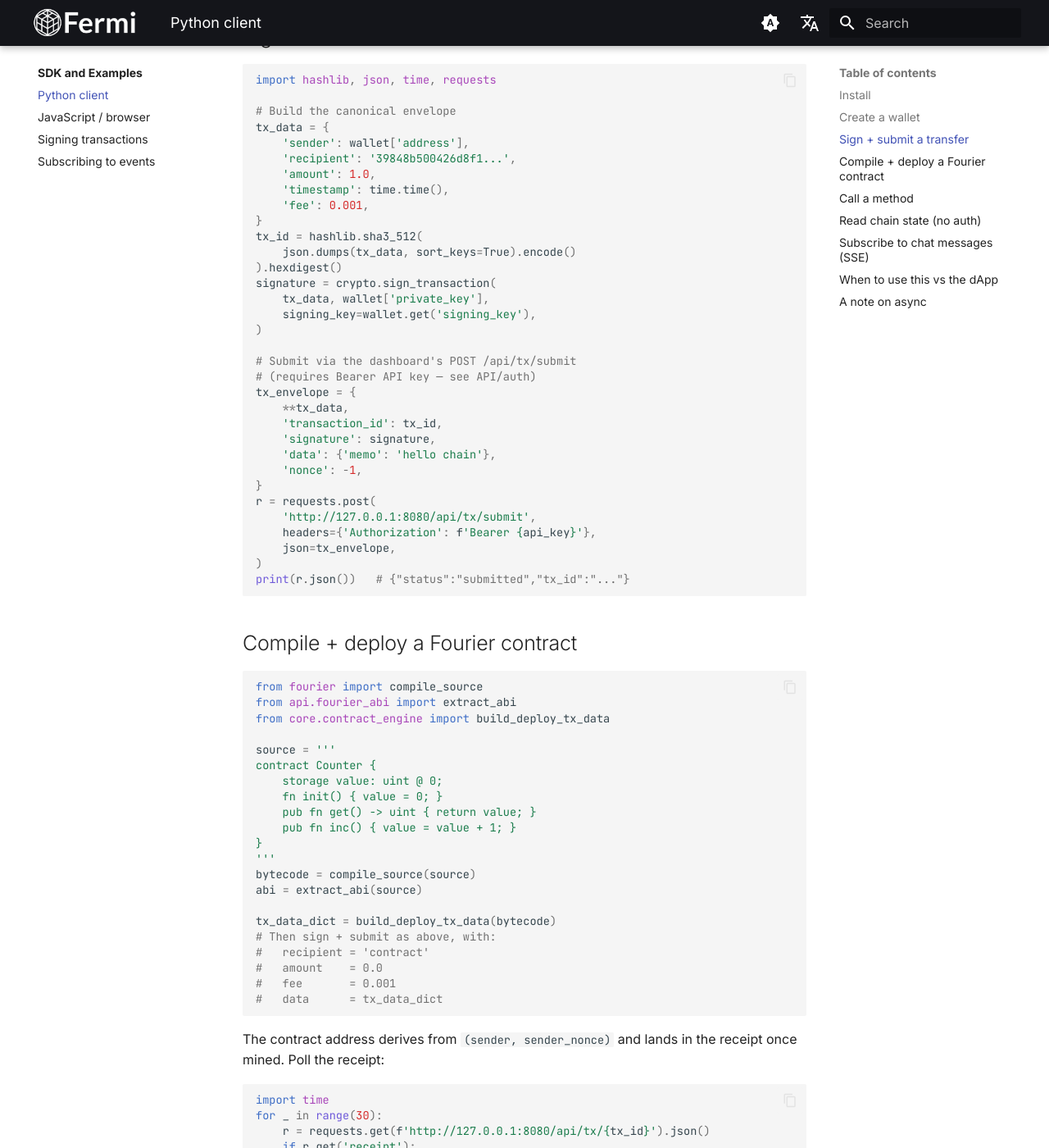
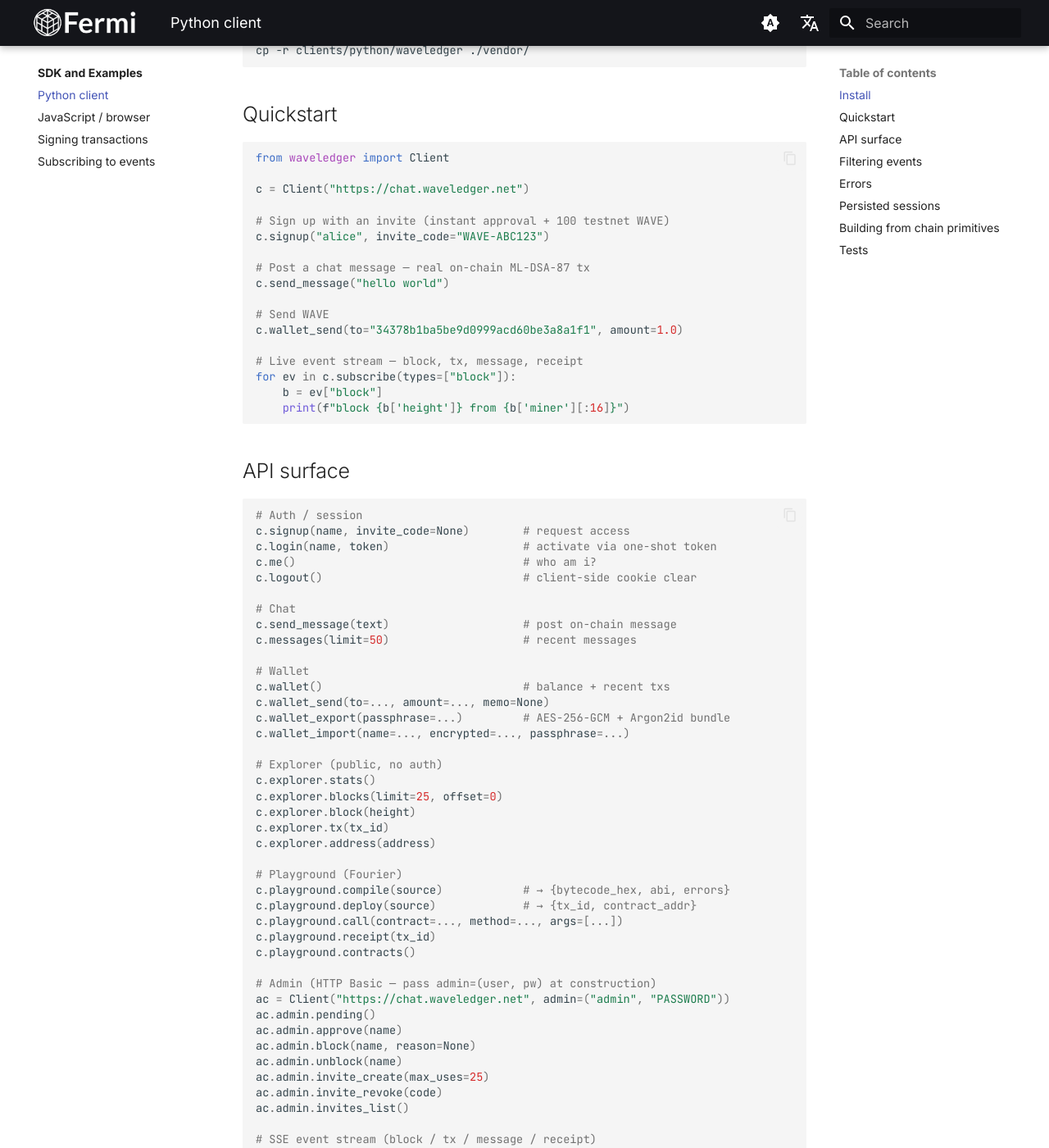
Before and after one commit to DosseyRichards/FERMI-Documentation, an MkDocs documentation site: the page built from docs/sdk/python.md, in a window 1280 px wide and 1400 px high, scrolled down 756 px. Shown: the whole window at 82% size. Built offline with MkDocs 1.6.1 and Material for MkDocs 9.7.7, drawn with Linux system fonts in a browser that asks for light colours; comment, search, counter and statistics services are not loaded; some of the changed text lies outside the part shown.

Commit message:
docs: official Python SDK + base URL callouts

````diff
--- a/docs/sdk/python.md
+++ b/docs/sdk/python.md
@@ -1,173 +1,204 @@
 # Python client
 
-The reference path: import directly from the WaveLedger codebase.
+The `waveledger` package ships in the source tree at
+`clients/python/waveledger/`. One `Client` class wraps every messenger
+surface (auth, chat, wallet, explorer, playground, admin) plus the SSE
+event stream.
+
+!!! info "Base URL"
+
+    Every example below talks to `https://chat.waveledger.net`. Point
+    the `Client` at any other host (e.g. `http://localhost:8081` for a
+    self-hosted node) and the same code works.
 
 ## Install
+
+From the WaveLedger source tree:
 
 ```bash
 git clone https://github.com/DosseyRichards/Fermi-Mining-ASIC-Software.git
 cd Fermi-Mining-ASIC-Software
-pip install -r deploy/requirements-seed.txt
+pip install -e clients/python
 ```
 
-## Create a wallet
+Or vendor `clients/python/waveledger/` directly — it's pure Python
+with one dep (`requests`).
+
+```bash
+pip install requests
+cp -r clients/python/waveledger ./vendor/
+```
+
+## Quickstart
+
+```python
+from waveledger import Client
+
+c = Client("https://chat.waveledger.net")
+
+# Sign up with an invite (instant approval + 100 testnet WAVE)
+c.signup("alice", invite_code="WAVE-ABC123")
+
+# Post a chat message — real on-chain ML-DSA-87 tx
+c.send_message("hello world")
+
+# Send WAVE
+c.wallet_send(to="34378b1ba5be9d0999acd60be3a8a1f1", amount=1.0)
+
+# Live event stream — block, tx, message, receipt
+for ev in c.subscribe(types=["block"]):
+    b = ev["block"]
+    print(f"block {b['height']} from {b['miner'][:16]}")
+```
+
+## API surface
+
+```python
+# Auth / session
+c.signup(name, invite_code=None)        # request access
+c.login(name, token)                    # activate via one-shot token
+c.me()                                  # who am i?
+c.logout()                              # client-side cookie clear
+
+# Chat
+c.send_message(text)                    # post on-chain message
+c.messages(limit=50)                    # recent messages
+
+# Wallet
+c.wallet()                              # balance + recent txs
+c.wallet_send(to=..., amount=..., memo=None)
+c.wallet_export(passphrase=...)         # AES-256-GCM + Argon2id bundle
+c.wallet_import(name=..., encrypted=..., passphrase=...)
+
+# Explorer (public, no auth)
+c.explorer.stats()
+c.explorer.blocks(limit=25, offset=0)
+c.explorer.block(height)
+c.explorer.tx(tx_id)
+c.explorer.address(address)
+
+# Playground (Fourier)
+c.playground.compile(source)            # → {bytecode_hex, abi, errors}
+c.playground.deploy(source)             # → {tx_id, contract_addr}
+c.playground.call(contract=..., method=..., args=[...])
+c.playground.receipt(tx_id)
+c.playground.contracts()
+
+# Admin (HTTP Basic — pass admin=(user, pw) at construction)
+ac = Client("https://chat.waveledger.net", admin=("admin", "PASSWORD"))
+ac.admin.pending()
+ac.admin.approve(name)
+ac.admin.block(name, reason=None)
+ac.admin.unblock(name)
+ac.admin.invite_create(max_uses=25)
+ac.admin.invite_revoke(code)
+ac.admin.invites_list()
+
+# SSE event stream (block / tx / message / receipt)
+for ev in c.subscribe(types=None, address=None):
+    handle(ev)
+```
+
+## Filtering events
+
+Filtering is **server-side** — the messenger only sends events that
+match your `?types=` and `?address=` filters:
+
+```python
+# Every block as it lands
+for ev in c.subscribe(types=["block"]):
+    print(ev["block"]["height"])
+
+# Everything that touches one address
+for ev in c.subscribe(address="34378b1ba5be9d0999acd60be3a8a1f1"):
+    print(ev["type"], ev)
+
+# Both filters AND'd
+for ev in c.subscribe(types=["tx", "receipt"],
+                       address="34378b1ba5be9d0999acd60be3a8a1f1"):
+    print(ev)
+```
+
+Wrap the loop in `while True: try: ... except ConnectionError: ...` for
+a production indexer — the underlying HTTP connection drops
+occasionally on long-running streams and reconnecting at the SSE level
+is fine because the server's event window covers the last ~1000 IDs
+per type.
+
+## Errors
+
+```python
+from waveledger import (
+    Client,
+    AuthError, NotFoundError, RateLimitedError,
+    ValidationError, ServerError, WaveLedgerError,
+)
+
+try:
+    c.wallet_send(to="bad", amount=-1)
+except ValidationError as e:
+    print(e.status, e.payload)        # 400, {'error': '...'}
+except RateLimitedError:
+    time.sleep(2)                     # back off, retry
+```
+
+| HTTP | Exception |
+|---|---|
+| 400 | `ValidationError` |
+| 401 / 403 | `AuthError` |
+| 404 | `NotFoundError` |
+| 429 | `RateLimitedError` |
+| 5xx | `ServerError` |
+
+Every exception carries `.status` (int) and `.payload` (decoded JSON if
+any).
+
+## Persisted sessions
+
+The session cookie is stored on the client's `requests.Session`. If
+you want to resume a session across restarts, save the cookie value
+and pass it back at construction:
+
+```python
+# First run
+c = Client("https://chat.waveledger.net")
+c.signup("alice", invite_code="WAVE-ABC123")
+token = c._http.cookies.get("session")   # save somewhere safe
+```
+
+```python
+# Later
+c = Client("https://chat.waveledger.net", session=token)
+c.me()                                    # still logged in
+```
+
+Server-side, sessions persist across node restarts (SQLite-backed in
+the [admin store](../api/admin.md#persistence)).
+
+## Building from chain primitives
+
+The Python `Client` covers the messenger API. If you need to talk to
+the chain at a lower level — sign txs offline, read the SQLite DB
+directly, drive the mempool from a script — import the relevant
+modules from the WaveLedger source tree:
 
 ```python
 from crypto.kyber_crypto import WaveLedgerCrypto
-
-crypto = WaveLedgerCrypto()
-wallet = crypto.create_wallet()
-
-print(wallet['address'])     # '34378b1ba5be9d0999acd60be3a8a1f1'
-print(wallet['public_key'])  # ML-DSA-87 public key (object or hex)
-# wallet['private_key']      # Do not log
+from core.blockchain     import Transaction
+from core.contract_engine import build_deploy_tx_data, build_call_tx_data
+from fourier             import compile_source
+from vm                  import VM, WorldState, Env
 ```
 
-## Sign + submit a transfer
+These are the same modules the messenger and miner use; the public
+surface is stable per the [reference docs](../reference/index.md).
 
-```python
-import hashlib, json, time, requests
+## Tests
 
-# Build the canonical envelope
-tx_data = {
-    'sender': wallet['address'],
-    'recipient': '39848b500426d8f1...',
-    'amount': 1.0,
-    'timestamp': time.time(),
-    'fee': 0.001,
-}
-tx_id = hashlib.sha3_512(
-    json.dumps(tx_data, sort_keys=True).encode()
-).hexdigest()
-signature = crypto.sign_transaction(
-    tx_data, wallet['private_key'],
-    signing_key=wallet.get('signing_key'),
-)
-
-# Submit via the dashboard's POST /api/tx/submit
-# (requires Bearer API key — see API/auth)
-tx_envelope = {
-    **tx_data,
-    'transaction_id': tx_id,
-    'signature': signature,
-    'data': {'memo': 'hello chain'},
-    'nonce': -1,
-}
-r = requests.post(
-    'http://127.0.0.1:8080/api/tx/submit',
-    headers={'Authorization': f'Bearer {api_key}'},
-    json=tx_envelope,
-)
-print(r.json())   # {"status":"submitted","tx_id":"..."}
+```bash
+cd clients/python
+python3 -m pytest tests/ -q
 ```
 
-## Compile + deploy a Fourier contract
-
-```python
-from fourier import compile_source
-from api.fourier_abi import extract_abi
-from core.contract_engine import build_deploy_tx_data
-
-source = '''
-contract Counter {
-    storage value: uint @ 0;
-    fn init() { value = 0; }
-    pub fn get() -> uint { return value; }
-    pub fn inc() { value = value + 1; }
-}
-'''
-bytecode = compile_source(source)
-abi = extract_abi(source)
-
-tx_data_dict = build_deploy_tx_data(bytecode)
-# Then sign + submit as above, with:
-#   recipient = 'contract'
-#   amount    = 0.0
-#   fee       = 0.001
-#   data      = tx_data_dict
-```
-
-The contract address derives from `(sender, sender_nonce)` and lands
-in the receipt once mined. Poll the receipt:
-
-```python
-import time
-for _ in range(30):
-    r = requests.get(f'http://127.0.0.1:8080/api/tx/{tx_id}').json()
-    if r.get('receipt'):
-        print(r['receipt']['contract'])
-        break
-    time.sleep(1)
-```
-
-## Call a method
-
-```python
-from api.fourier_abi import encode_call, decode_return
-from core.contract_engine import build_call_tx_data
-
-# inc() — selector 2, no args
-calldata = encode_call(selector=2, args=[], params=[])
-tx_data_dict = build_call_tx_data(
-    bytes.fromhex(contract_addr_hex),
-    calldata,
-)
-# Build, sign, submit, poll as before.
-
-# get() — selector 1, returns uint
-calldata = encode_call(selector=1, args=[], params=[])
-# After submit + poll:
-return_value = decode_return(receipt['return_data'], 'uint')
-print(return_value)   # 1
-```
-
-## Read chain state (no auth)
-
-The explorer endpoints are public:
-
-```python
-import requests
-
-stats = requests.get('https://chat.waveledger.net/api/explorer/stats').json()
-print(f"height={stats['height']} mempool={stats['mempool_size']}")
-
-addr = '34378b1ba5be9d0999acd60be3a8a1f1'
-me = requests.get(f'https://chat.waveledger.net/api/explorer/address/{addr}').json()
-print(f"balance={me['balance']} WAVE  tx_count={me['tx_count']}")
-```
-
-## Subscribe to chat messages (SSE)
-
-```python
-import requests, json
-
-with requests.get(
-    'https://chat.waveledger.net/api/stream',
-    cookies={'session': '<session-cookie>'},
-    stream=True,
-) as r:
-    for line in r.iter_lines():
-        if line.startswith(b'data: '):
-            ev = json.loads(line[6:])
-            print(ev)
-```
-
-## When to use this vs the dApp
-
-| Use the dApp UI | Use the Python client |
-|---|---|
-| Demoing | Bulk scripting (script 100 contracts) |
-| User-facing flows | Integration tests |
-| Quick exploration | Indexer / explorer / bot |
-| Anyone non-technical | Anything programmatic |
-
-Both hit the same node and produce identical on-chain effects. There's
-no "test mode" — every send is real.
-
-## A note on async
-
-The chain's internals are async (`asyncio`). Most of the client-facing
-operations above run synchronously because they go through `requests`.
-If you want to drive the chain in-process (e.g. an indexer that calls
-`blockchain.get_balance()` directly), you'll be in an `asyncio` context
-and should use `aiohttp` instead.
+The suite uses a mock `requests.Session` — no network, no fixtures,
+no extra test deps.
````
Also changed, not shown: docs/api/index.md (+17 -0 lines), docs/sdk/index.md (+19 -3 lines).
